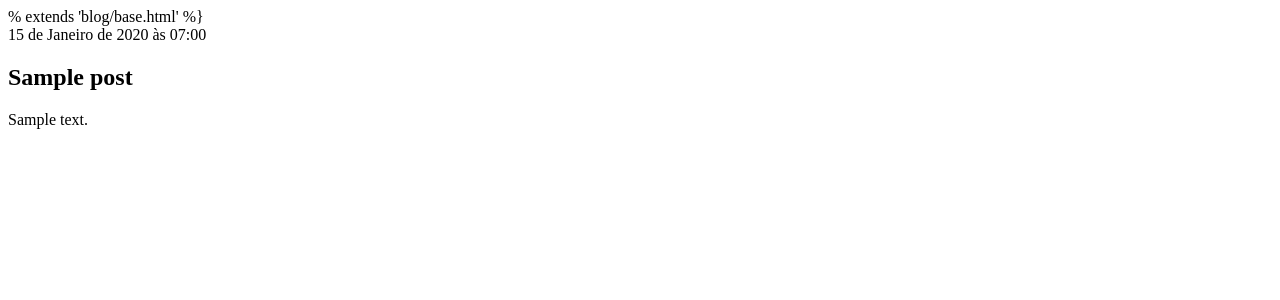
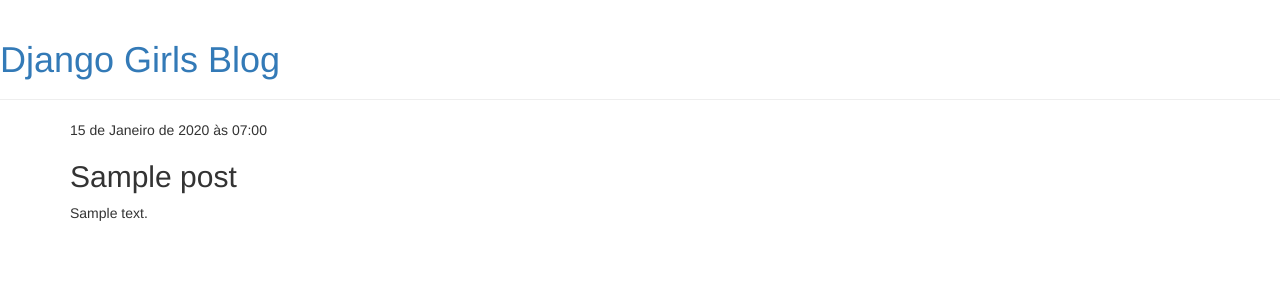
Before and after one commit to CyberNicky/Djangogirls, a Django app: page /post/1/ in a window 1280 px wide. Shown: the top 300 px of the page. Run offline with Django 4.2, Linux system fonts and the light colour scheme; tables that the repository leaves empty hold one stand-in row (values such as "Sample post"); some libraries are stand-ins or nearby versions.

Commit message:
fix: view posts

```diff
--- a/blog/templates/blog/base.html
+++ b/blog/templates/blog/base.html
@@ -19,7 +19,9 @@
                 <div class="col-md-8">
                     {% block content %}
                     {% endblock %}
-                    {% if user.is_authenticated %}
+                    <!-- {% if user.is_authenticated %} -->
+                    <a href="{% url 'post_new' %}" class="top-menu"><span class="glyphicon glyphicon-plus"></span></a>
+                    <!-- {% endif %} -->
                 </div>
             </div>
         </div>
--- a/blog/templates/blog/post_detail.html
+++ b/blog/templates/blog/post_detail.html
@@ -1,4 +1,4 @@
-% extends 'blog/base.html' %}
+{% extends 'blog/base.html' %}
 
 {% block content %}
     <div class="post">
--- a/blog/views.py
+++ b/blog/views.py
@@ -1,12 +1,12 @@
-from django.shortcuts import render
+from django.shortcuts import render, redirect, get_object_or_404
 from django.utils import timezone
 from .models import Post
-from django.shortcuts import render, get_object_or_404
 from .forms import PostForm
 # Create your views here.
 
 def post_list(request):
     posts = Post.objects.filter(published_date__lte=timezone.now()).order_by('published_date')
+    print(posts)
     return render(request, 'blog/post_list.html', {'posts': posts})
 
 def post_detail(request, pk):
--- a/manage.py
+++ b/manage.py
@@ -2,7 +2,6 @@
 """Django's command-line utility for administrative tasks."""
 import os
 import sys
-
 
 def main():
     """Run administrative tasks."""
```
